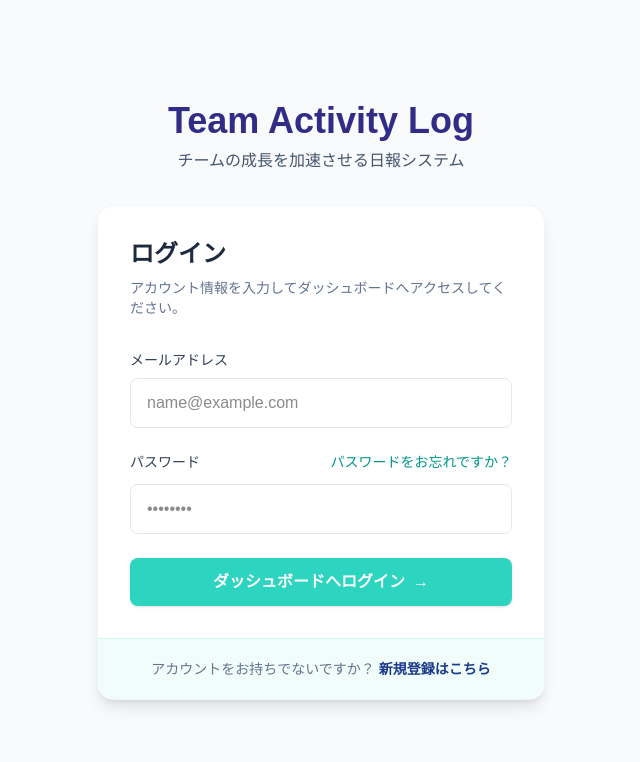
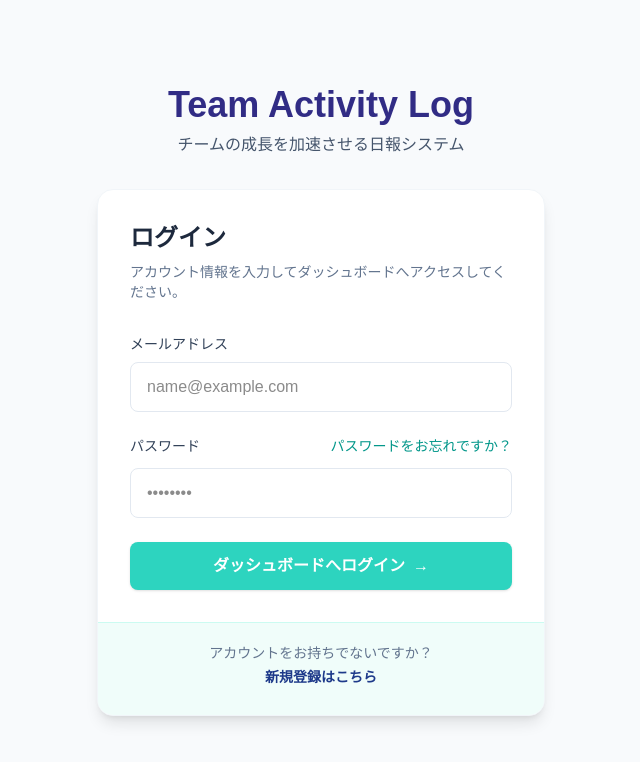
Before and after one commit to naochi12-sus/devstep-daily-report, a Next.js app: page /login in a window 1280 px wide. Shown: the top 762 px of the page, without its empty margins (319-959 px from the left). Built offline with nearby package versions, Linux system fonts and the light colour scheme; no server answers.

Commit message:
fix:UI修正

```diff
--- a/app/login/page.tsx
+++ b/app/login/page.tsx
@@ -125,7 +125,7 @@ export default function LoginPage() {
                         アカウントをお持ちでないですか？{" "}
                         <Link
                             href="/signup"
-                            className="font-bold text-[#1e3a8a] hover:underline mb-2"
+                            className="block mt-1 font-bold text-[#1e3a8a] hover:underline mb-2"
                         >
                             新規登録はこちら
                         </Link>
```
